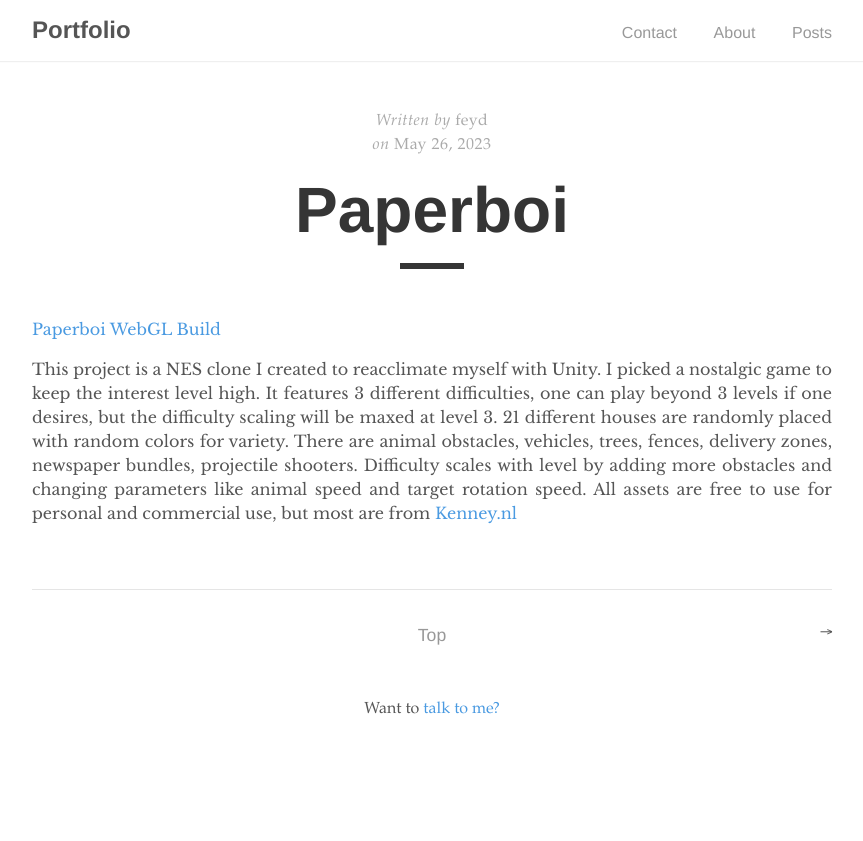
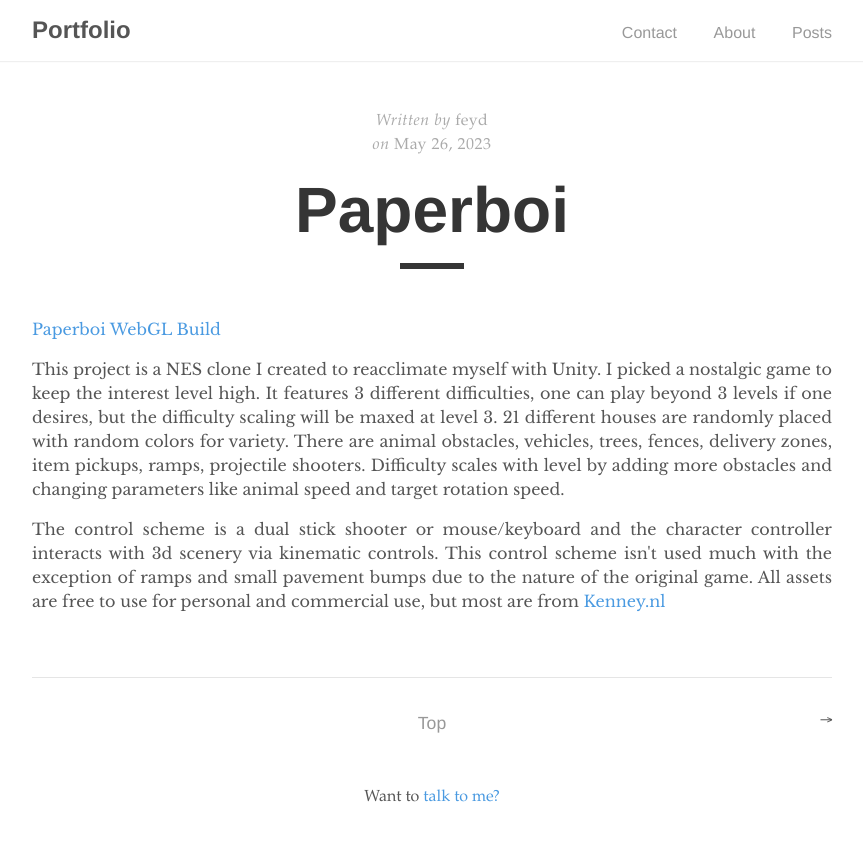
Before and after one commit to feyyd/portfolio, a Jekyll site: the page built from _posts/2023-05-26-Paperboi.markdown, in a window 1280 px wide. Shown: the top 841 px of the page, without its empty margins (208-1071 px from the left). Built offline with Jekyll 4.4.1, drawn with Linux system fonts in a browser that asks for light colours.

Commit message:
Update 2023-05-26-Paperboi.markdown

```diff
--- a/_posts/2023-05-26-Paperboi.markdown
+++ b/_posts/2023-05-26-Paperboi.markdown
@@ -7,6 +7,8 @@ categories: c#, unity, programming
 
 <a href="https://www.levelsevencomputers.com/projectb/paperboi/">Paperboi WebGL Build</a>
 <p>
-This project is a NES clone I created to reacclimate myself with Unity.  I picked a nostalgic game to keep the interest level high.  It features 3 different difficulties, one can play beyond 3 levels if one desires, but the difficulty scaling will be maxed at level 3.  21 different houses are randomly placed with random colors for variety.  There are animal obstacles, vehicles, trees, fences, delivery zones, newspaper bundles, projectile shooters.  Difficulty scales with level by adding more obstacles and changing parameters like animal speed and target rotation speed.
+This project is a NES clone I created to reacclimate myself with Unity.  I picked a nostalgic game to keep the interest level high.  It features 3 different difficulties, one can play beyond 3 levels if one desires, but the difficulty scaling will be maxed at level 3.  21 different houses are randomly placed with random colors for variety.  There are animal obstacles, vehicles, trees, fences, delivery zones, item pickups, ramps, projectile shooters.  Difficulty scales with level by adding more obstacles and changing parameters like animal speed and target rotation speed.
+<p>
+The control scheme is a dual stick shooter or mouse/keyboard and the character controller interacts with 3d scenery via kinematic controls.  This control scheme isn't used much with the exception of ramps and small pavement bumps due to the nature of the original game.
 
 All assets are free to use for personal and commercial use, but most are from <a href="https://kenney.nl">Kenney.nl</a>
```
